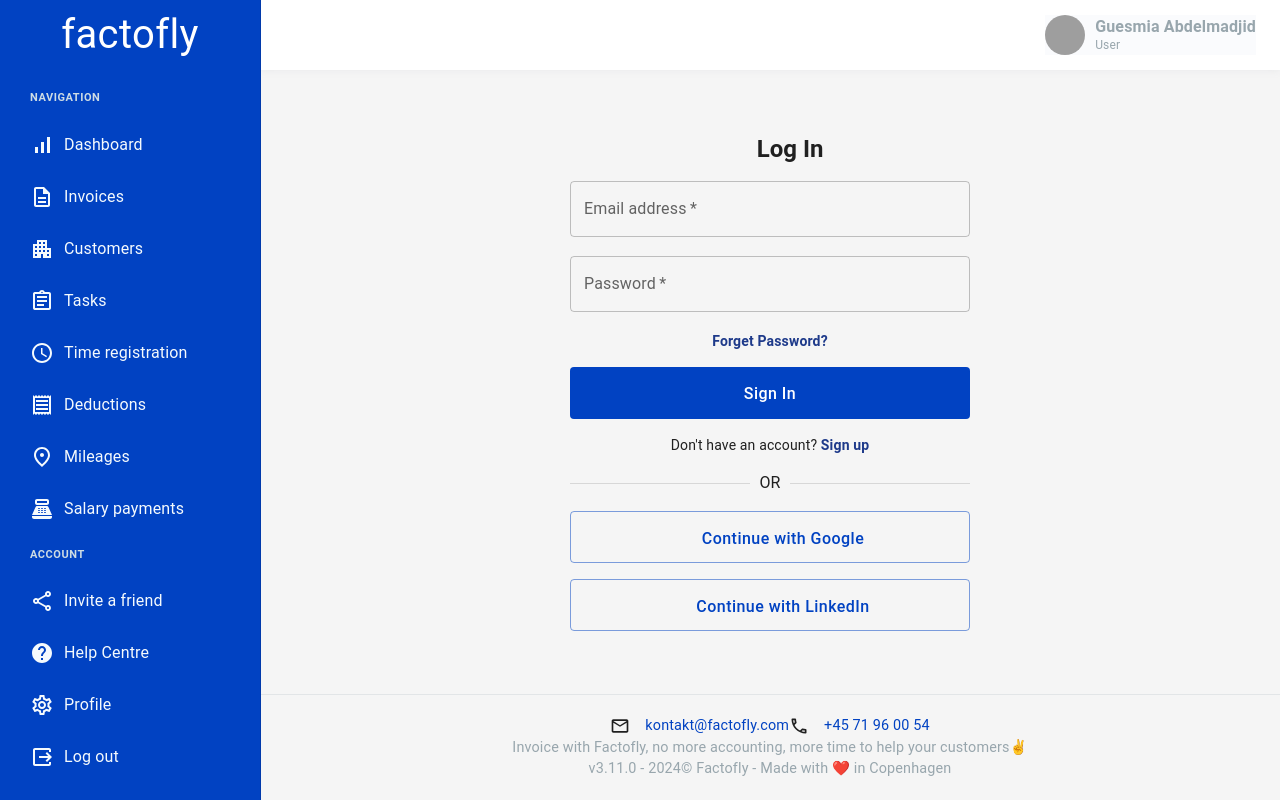
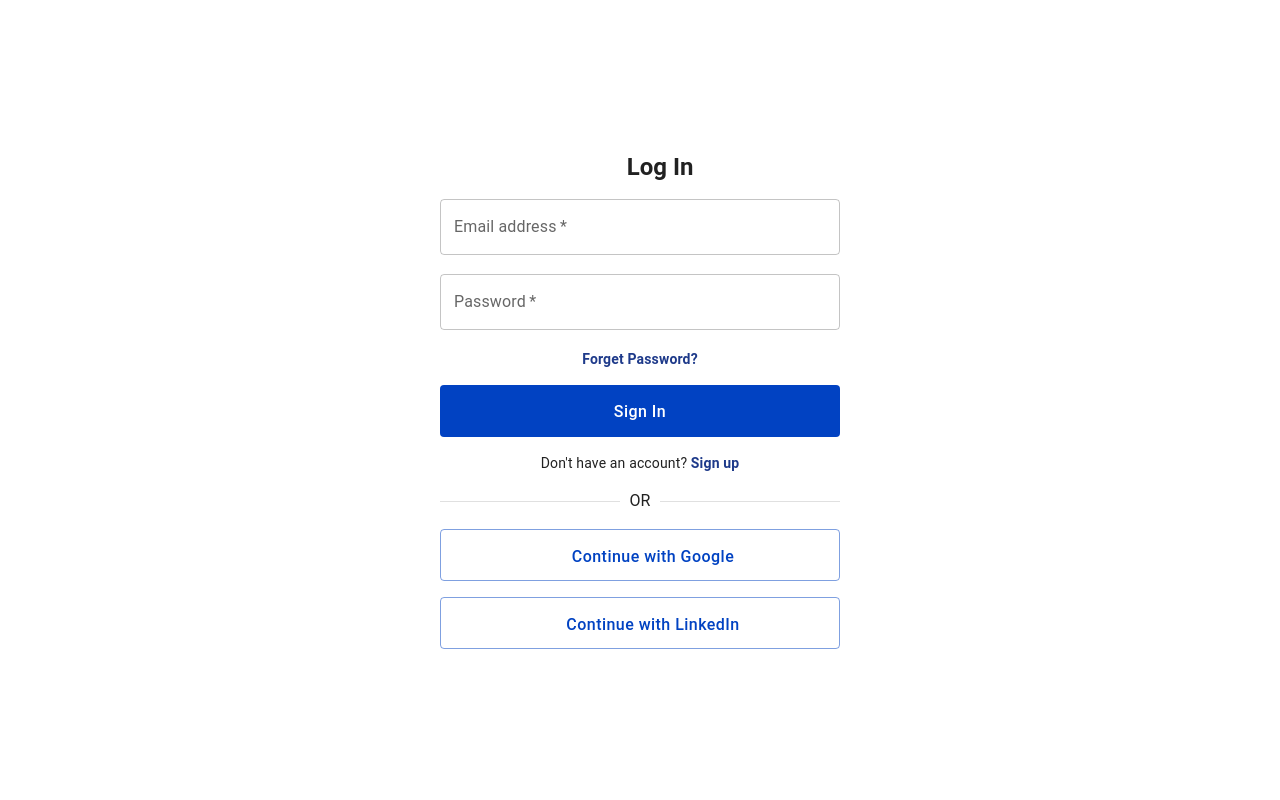
Before and after one commit to vladyslavsokolov856/prolancer_frontend, a React (Vite) app: page /signin in a window 1280 px wide. Built offline with nearby package versions, Linux system fonts and the light colour scheme; grey boxes are pictures that could not be loaded; some icons are missing.

Commit message:
Fix routing

```diff
--- a/src/App.tsx
+++ b/src/App.tsx
@@ -1,11 +1,18 @@
 import '@/App.css'
+import { BrowserRouter, Route, Routes } from 'react-router-dom'
+
 import Layout from '@/components/Layout'
-import { BrowserRouter } from 'react-router-dom'
+import SignIn from '@/pages/signin'
+import SignUp from '@/pages/signup'
 
 function App() {
   return (
     <BrowserRouter>
-      <Layout />
+    <Routes>
+      <Route path="/signin" Component={SignIn} />
+      <Route path="/signup" Component={SignUp} />
+      <Route path="*" Component={Layout} />
+    </Routes>
     </BrowserRouter>
   )
 }
```
Also changed, not shown: src/config/routes.tsx (+0 -8 lines).
